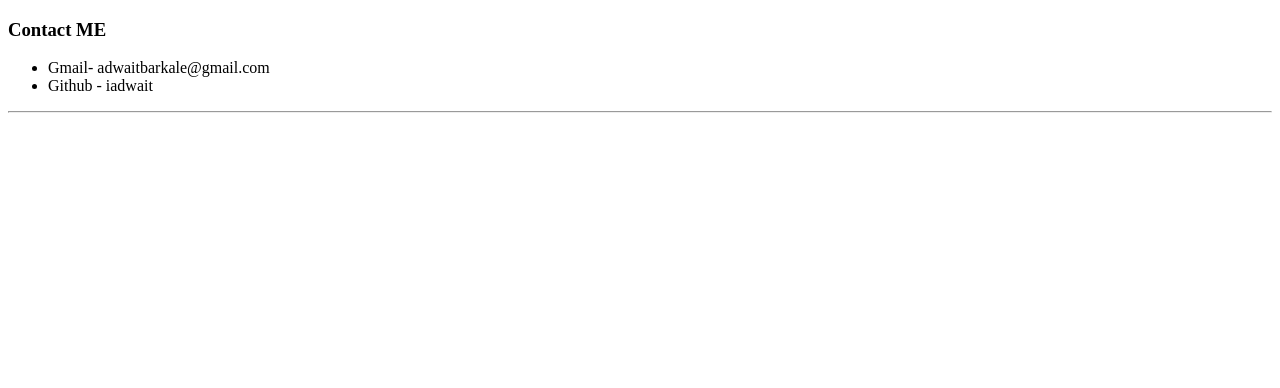
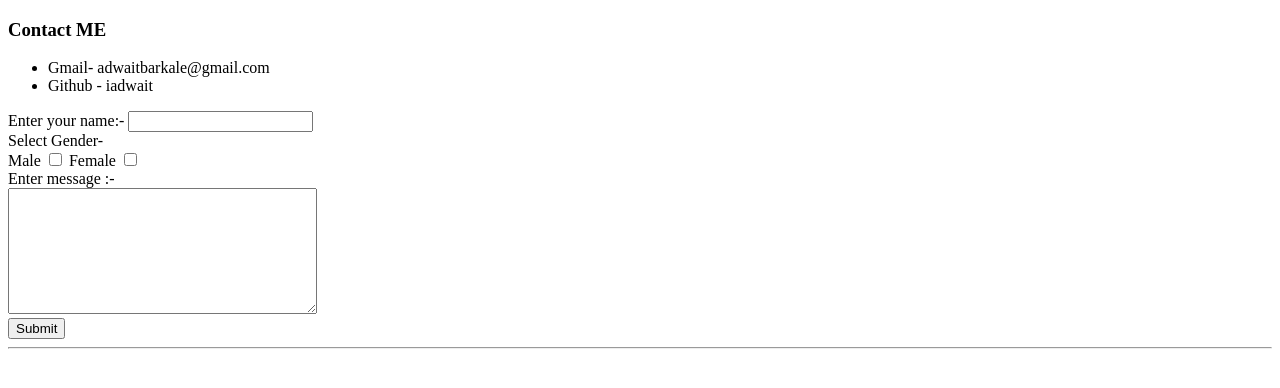
Before and after one commit to iadwait/Web-Development-Bootcamp, a plain HTML site: page Code/HTML/Personal Site/ContactMe.html in a window 1280 px wide. Drawn offline with Linux system fonts and the light colour scheme.

Commit message:
Added Form

```diff
--- a/Code/HTML/Personal Site/ContactMe.html
+++ b/Code/HTML/Personal Site/ContactMe.html
@@ -12,6 +12,22 @@
         <li> Gmail- adwaitbarkale@gmail.com </li>
         <li> Github - iadwait </li>
     </ul>
+    <form action="mailto:adwaitbarkale@gmail.com" method="post" enctype="text/plain">
+        <label for="">Enter your name:- </label>
+        <input type="text" name="yourName">
+        <br>
+        <label for="">Select Gender- </label>
+        <br>
+        <label for="">Male</label>
+        <input type="checkbox" name="" id="">
+        <label for="">Female</label>
+        <input type="checkbox" name="" id="">
+        <br>
+        <label for="">Enter message :-</label><br>
+        <textarea name="" id="" cols="36" rows="8" name="yourMessage"></textarea>
+        <br>
+        <input type="submit">
+    </form>
     <hr size="2">
 </body>
 </html>
```
